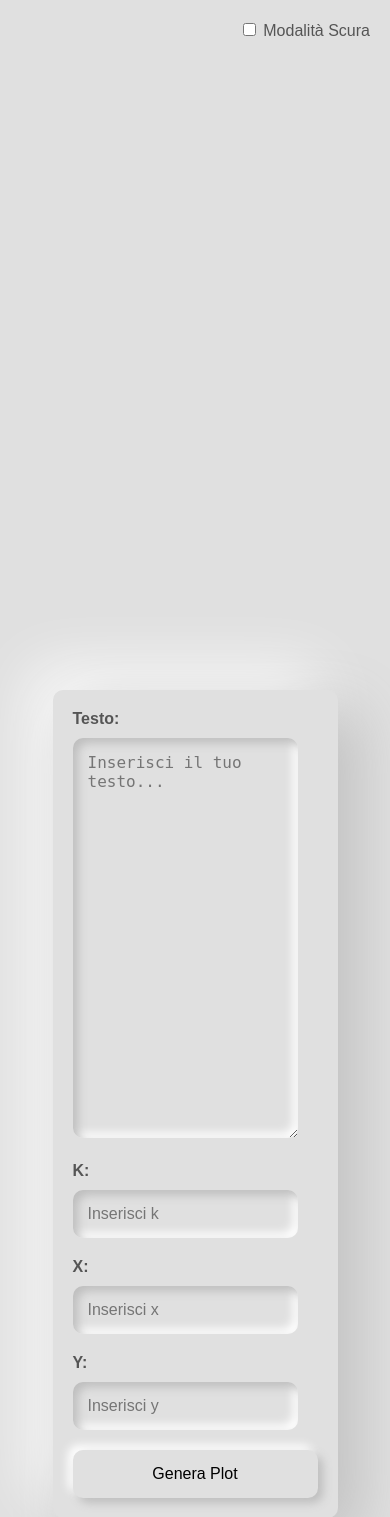
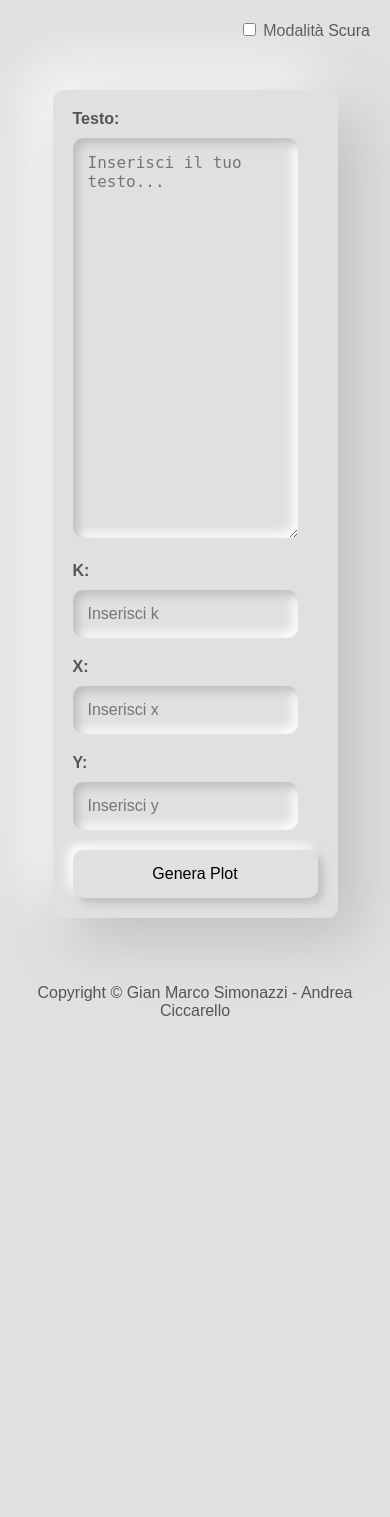
Before and after one commit to giammisimo/minizinc-2dpacking, a Flask app: page / in a window 390 px wide. Shown: the top 1517 px of the page. After the commit the page ends 1016 px from the top, so only its background shows below. Run offline with Flask 3, Linux system fonts and the light colour scheme.

Commit message:
fix layout

```diff
--- a/web/src/templates/index.html
+++ b/web/src/templates/index.html
@@ -126,6 +126,7 @@
 
             .image-container,
             .form-container {
+                flex: 0 1 auto;
                 max-width: 100%;
                 width: 100%;
             }
```
